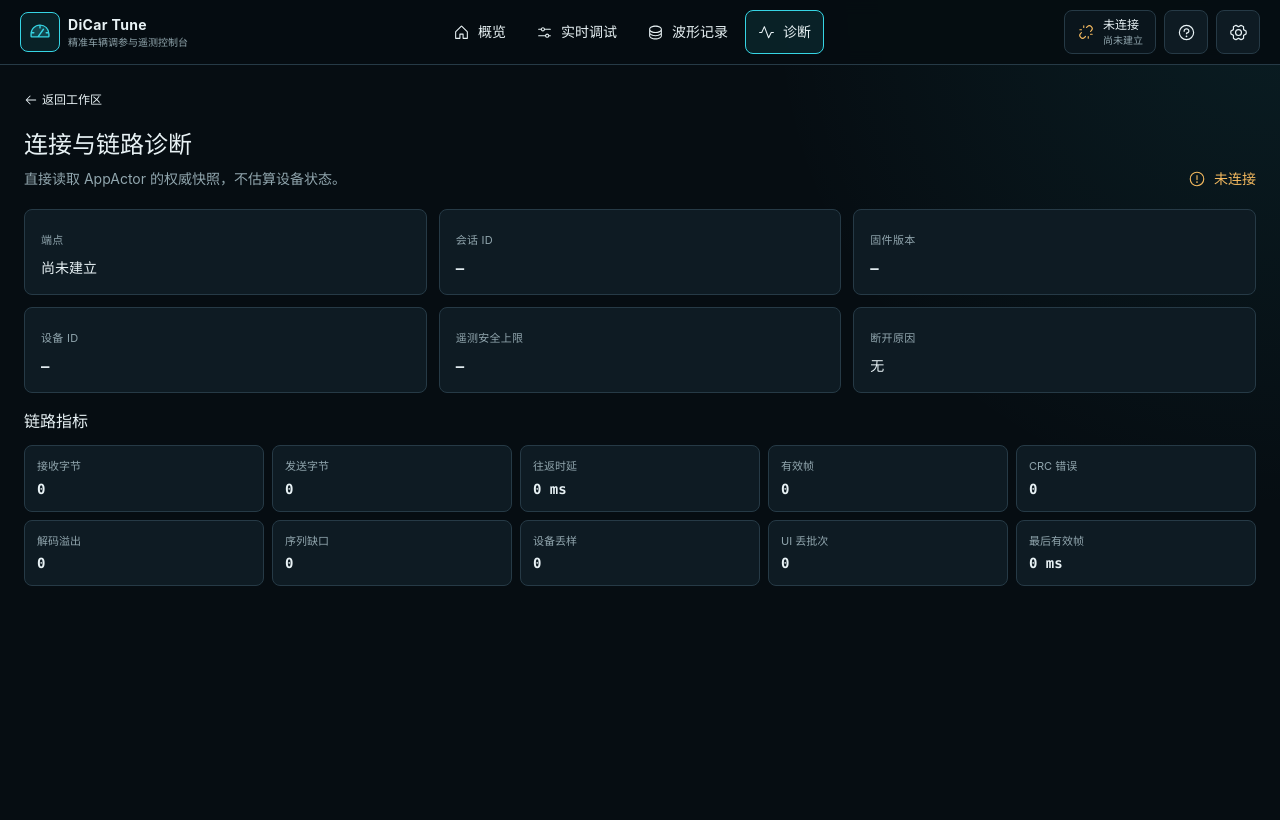
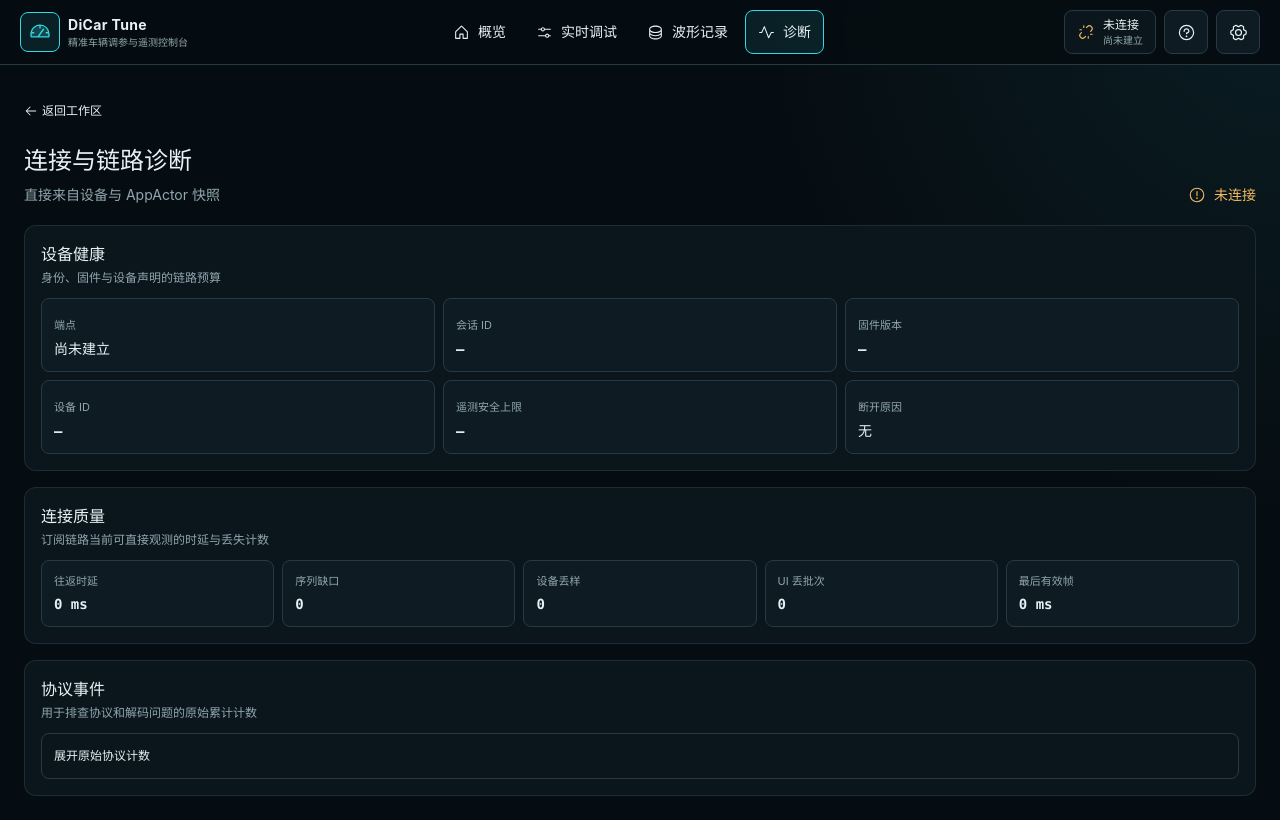
Before and after one commit to zhaoxc857/DiCar-LAB, a React (Vite) app in the folder apps/dicar-desktop/: page /diagnostics in a window 1280 px wide. Built offline with nearby package versions, Linux system fonts and the light colour scheme.

Commit message:
feat(app): organize diagnostics and accessible shell states

```diff
--- a/apps/dicar-desktop/src/pages/DiagnosticsPage.tsx
+++ b/apps/dicar-desktop/src/pages/DiagnosticsPage.tsx
@@ -12,27 +12,74 @@ export function DiagnosticsPage() {
   const firmware = snapshot?.firmwareVersion?.join(".") ?? "—";
   const diagnostics = snapshot?.diagnostics;
   const budget = snapshot?.linkBudget;
-  const metrics = [
-    ["接收字节", diagnostics?.inboundBytes ?? 0], ["发送字节", diagnostics?.outboundBytes ?? 0],
-    ["往返时延", `${diagnostics?.lastRttMs ?? 0} ms`], ["有效帧", diagnostics?.validFrames ?? 0],
-    ["CRC 错误", diagnostics?.crcErrors ?? 0], ["解码溢出", diagnostics?.decoderOverflows ?? 0],
-    ["序列缺口", diagnostics?.sequenceGapSamples ?? 0], ["设备丢样", diagnostics?.deviceDroppedSamples ?? 0],
-    ["UI 丢批次", diagnostics?.uiDroppedBatches ?? 0], ["最后有效帧", `${diagnostics?.lastValidFrameAtMs ?? 0} ms`],
-  ];
+
   return (
     <main className="mx-auto w-full max-w-7xl px-4 py-6 lg:px-6" id="main-content">
-      <Link className="inline-flex items-center gap-1 text-xs text-(--interactive)" to="/"><ArrowLeft size={14} />返回工作区</Link>
-      <div className="mt-4 flex flex-wrap items-end justify-between gap-3"><div><h1 className="m-0 text-2xl font-semibold">连接与链路诊断</h1><p className="mb-0 mt-2 text-sm text-(--text-muted)">直接读取 AppActor 的权威快照，不估算设备状态。</p></div><span className={ready ? "inline-flex items-center gap-2 text-sm text-(--success)" : "inline-flex items-center gap-2 text-sm text-(--warning)"}>{ready ? <CheckCircle size={18} /> : <WarningCircle size={18} />}{connectionLabel(snapshot)}</span></div>
-      <section className="mt-5 grid gap-3 lg:grid-cols-3" aria-label="设备身份">
-        <Identity label="端点" value={endpoint} /><Identity label="会话 ID" value={session} /><Identity label="固件版本" value={firmware} />
-        <Identity label="设备 ID" value={snapshot?.deviceIdHex ?? "—"} /><Identity label="遥测安全上限" value={budget ? `${budget.maxChannels} 通道 × ${budget.maxSampleRateHz} Hz` : "—"} /><Identity label="断开原因" value={snapshot?.lastDisconnectReason ?? "无"} />
+      <Link className="inline-flex min-h-11 items-center gap-1 text-xs text-(--interactive)" to="/"><ArrowLeft aria-hidden="true" size={14} />返回工作区</Link>
+      <header className="mt-3 flex flex-wrap items-end justify-between gap-3">
+        <div>
+          <h1 className="m-0 text-2xl font-semibold">连接与链路诊断</h1>
+          <p className="mb-0 mt-2 text-sm text-(--text-muted)">直接来自设备与 AppActor 快照</p>
+        </div>
+        <span className={ready ? "inline-flex items-center gap-2 text-sm text-(--success)" : "inline-flex items-center gap-2 text-sm text-(--warning)"}>
+          {ready ? <CheckCircle aria-hidden="true" size={18} /> : <WarningCircle aria-hidden="true" size={18} />}
+          {connectionLabel(snapshot)}
+        </span>
+      </header>
+
+      <section aria-labelledby="device-health" className="app-surface mt-5 p-4">
+        <SectionHeader description="身份、固件与设备声明的链路预算" id="device-health" title="设备健康" />
+        <div className="grid gap-2 sm:grid-cols-2 lg:grid-cols-3">
+          <Identity label="端点" value={endpoint} />
+          <Identity label="会话 ID" value={session} />
+          <Identity label="固件版本" value={firmware} />
+          <Identity label="设备 ID" value={snapshot?.deviceIdHex ?? "—"} />
+          <Identity label="遥测安全上限" value={budget ? `${budget.maxChannels} 通道 × ${budget.maxSampleRateHz} Hz` : "—"} />
+          <Identity label="断开原因" value={snapshot?.lastDisconnectReason ?? "无"} />
+        </div>
+        {budget && <p className="mb-0 mt-3 rounded-[var(--radius)] border border-(--border) bg-(--surface-raised) px-3 py-2 text-xs text-(--text-muted)">{budget.reason}</p>}
       </section>
-      {budget && <p className="mt-3 rounded border border-(--border) bg-(--surface-raised) px-3 py-2 text-xs text-(--text-muted)">{budget.reason}</p>}
-      <section className="mt-4" aria-labelledby="link-metrics"><h2 className="mb-3 mt-0 text-base font-semibold" id="link-metrics">链路指标</h2><div className="grid gap-2 sm:grid-cols-2 lg:grid-cols-5">{metrics.map(([label, value]) => <Card className="p-3" key={label}><span className="block text-[11px] text-(--text-muted)">{label}</span><strong className="mt-1 block font-mono text-sm tabular-nums">{value}</strong></Card>)}</div></section>
+
+      <section aria-labelledby="link-quality" className="app-surface mt-4 p-4">
+        <SectionHeader description="订阅链路当前可直接观测的时延与丢失计数" id="link-quality" title="连接质量" />
+        <div className="grid gap-2 sm:grid-cols-2 lg:grid-cols-5">
+          <Metric label="往返时延" value={`${diagnostics?.lastRttMs ?? 0} ms`} />
+          <Metric label="序列缺口" value={diagnostics?.sequenceGapSamples ?? 0} />
+          <Metric label="设备丢样" value={diagnostics?.deviceDroppedSamples ?? 0} />
+          <Metric label="UI 丢批次" value={diagnostics?.uiDroppedBatches ?? 0} />
+          <Metric label="最后有效帧" value={`${diagnostics?.lastValidFrameAtMs ?? 0} ms`} />
+        </div>
+      </section>
+
+      <section aria-labelledby="protocol-events" className="app-surface mt-4 p-4">
+        <SectionHeader description="用于排查协议和解码问题的原始累计计数" id="protocol-events" title="协议事件" />
+        <details className="rounded-[var(--radius)] border border-(--border) bg-(--surface)">
+          <summary className="flex min-h-11 cursor-pointer items-center px-3 text-xs font-semibold text-(--text)">展开原始协议计数</summary>
+          <div className="grid gap-2 border-t border-(--border) p-3 sm:grid-cols-2 lg:grid-cols-5">
+            <Metric label="接收字节" value={diagnostics?.inboundBytes ?? 0} />
+            <Metric label="发送字节" value={diagnostics?.outboundBytes ?? 0} />
+            <Metric label="有效帧" value={diagnostics?.validFrames ?? 0} />
+            <Metric label="畸形帧" value={diagnostics?.malformedFrames ?? 0} />
+            <Metric label="CRC 错误" value={diagnostics?.crcErrors ?? 0} />
+            <Metric label="解码溢出" value={diagnostics?.decoderOverflows ?? 0} />
+            <Metric label="重试" value={diagnostics?.retries ?? 0} />
+            <Metric label="丢弃未请求响应" value={diagnostics?.unsolicitedDropped ?? 0} />
+            <Metric label="拒绝遥测批次" value={diagnostics?.rejectedTelemetryBatches ?? 0} />
+          </div>
+        </details>
+      </section>
     </main>
   );
 }
 
+function SectionHeader({ description, id, title }: { description: string; id: string; title: string }) {
+  return <div className="mb-3"><h2 className="m-0 text-base font-semibold" id={id}>{title}</h2><p className="mb-0 mt-1 text-xs text-(--text-muted)">{description}</p></div>;
+}
+
 function Identity({ label, value }: { label: string; value: string }) {
-  return <Card className="p-4"><span className="text-[11px] uppercase tracking-wide text-(--text-muted)">{label}</span><strong className="mt-2 block break-all font-mono text-sm">{value}</strong></Card>;
+  return <Card className="p-3"><span className="text-[11px] text-(--text-muted)">{label}</span><strong className="data-value mt-1 block break-all text-sm">{value}</strong></Card>;
 }
+
+function Metric({ label, value }: { label: string; value: string | number }) {
+  return <Card className="p-3"><span className="block text-[11px] text-(--text-muted)">{label}</span><strong className="data-value mt-1 block text-sm">{value}</strong></Card>;
+}
```
Also changed, not shown: 1 other file (tests, documents, lock files or other folders).
